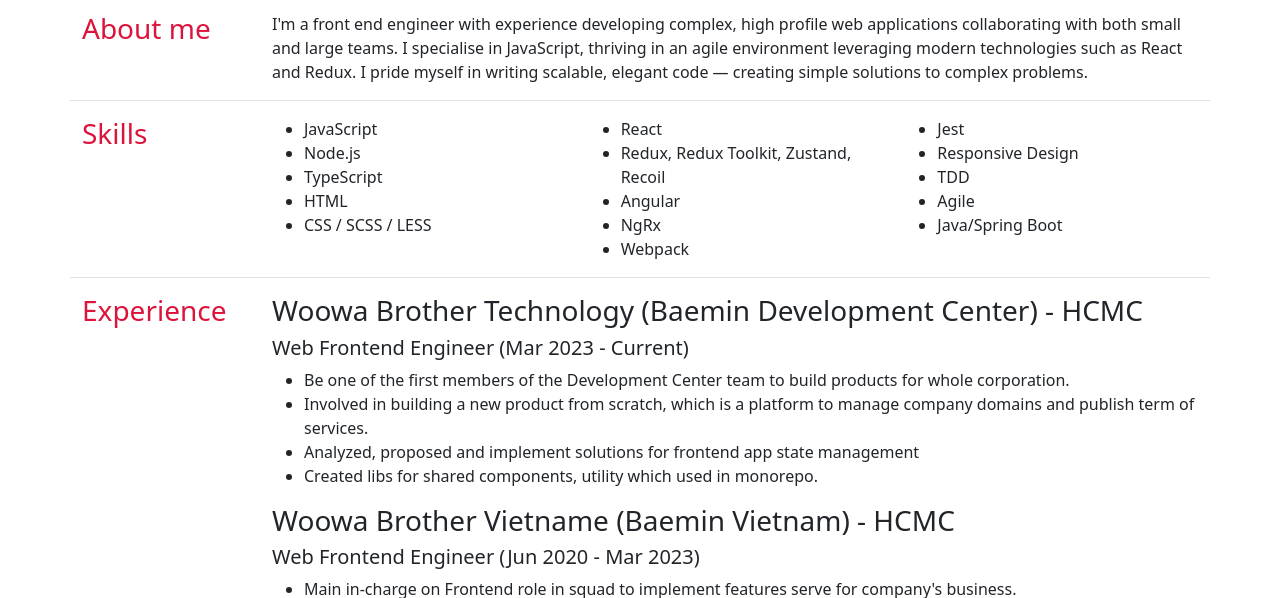
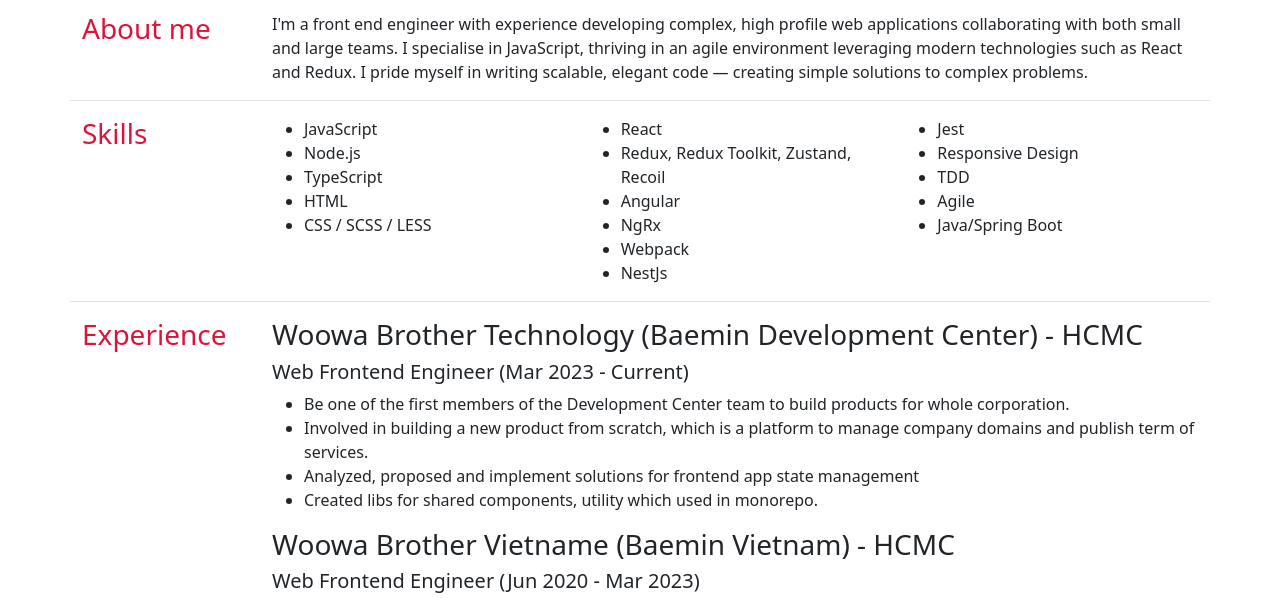
Before and after one commit to LucasTP/resume, a website: page index.html in a window 1280 px wide. Shown: the part 133-731 px from the top of the page. Drawn offline with nearby package versions, Linux system fonts and the light colour scheme.

Commit message:
Update skill

```diff
--- a/index.html
+++ b/index.html
@@ -99,6 +99,7 @@
                 <li>Angular</li>
                 <li>NgRx</li>
                 <li>Webpack</li>
+                <li>NestJs</li>
               </ul>
             </div>
             <div class="col-sm">
```
